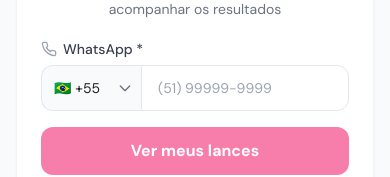
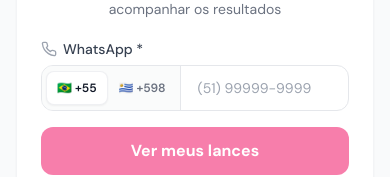
Before and after one commit to Caualopes01/leilaodasguria, a Next.js app: page /meus-lances in a window 390 px wide. Shown: the part 259-436 px from the top of the page. Built offline with nearby package versions, Linux system fonts and the light colour scheme; no server answers; a web font is replaced by a local one.

Commit message:
feat: replace country select dropdown with a button-based toggle in PhoneInput component

```diff
--- a/src/components/PhoneInput.tsx
+++ b/src/components/PhoneInput.tsx
@@ -67,21 +67,22 @@
       <label className="block text-sm font-medium text-gray-700 mb-1.5 flex items-center gap-1.5">
         <Phone className="w-4 h-4 text-gray-400" /> WhatsApp *
       </label>
-      <div className="flex w-full items-stretch relative">
-        <div className="relative flex-shrink-0">
-          <select
-            className="h-full pl-3 pr-8 py-3 bg-gray-50 border border-gray-200 border-r-0 rounded-l-xl text-sm appearance-none outline-none focus:ring-2 focus:ring-rosa-500/20 focus:border-rosa-500 transition-all cursor-pointer"
-            value={country}
-            onChange={e => handleCountryChange(e.target.value as 'BR' | 'UY')}
+      <div className="flex w-full items-stretch bg-white border border-gray-200 rounded-xl focus-within:ring-2 focus-within:ring-rosa-500/20 focus-within:border-rosa-500 transition-all overflow-hidden">
+        <div className="flex items-center bg-gray-50/80 p-1 border-r border-gray-200">
+          <button
+            type="button"
+            onClick={() => handleCountryChange('BR')}
+            className={`flex items-center justify-center px-2.5 py-2 text-xs font-semibold rounded-lg transition-all ${country === 'BR' ? 'bg-white shadow-sm text-gray-900 border border-gray-200/60' : 'text-gray-500 hover:text-gray-700 border border-transparent'}`}
           >
-            <option value="BR">🇧🇷 +55</option>
-            <option value="UY">🇺🇾 +598</option>
-          </select>
-          <div className="pointer-events-none absolute inset-y-0 right-0 flex items-center px-2 text-gray-500">
-            <svg className="h-4 w-4" fill="none" stroke="currentColor" viewBox="0 0 24 24">
-              <path strokeLinecap="round" strokeLinejoin="round" strokeWidth="2" d="M19 9l-7 7-7-7" />
-            </svg>
-          </div>
+            🇧🇷 +55
+          </button>
+          <button
+            type="button"
+            onClick={() => handleCountryChange('UY')}
+            className={`flex items-center justify-center px-2.5 py-2 text-xs font-semibold rounded-lg transition-all ${country === 'UY' ? 'bg-white shadow-sm text-gray-900 border border-gray-200/60' : 'text-gray-500 hover:text-gray-700 border border-transparent'}`}
+          >
+            🇺🇾 +598
+          </button>
         </div>
         <input
           type="tel"
@@ -89,7 +90,7 @@
           value={formatDisplayNumber(rawNumber)}
           onChange={e => handleNumberChange(e.target.value)}
           placeholder={country === 'BR' ? '(51) 99999-9999' : '99 123 456'}
-          className="flex-1 w-full px-4 py-3 border border-gray-200 rounded-r-xl text-sm outline-none focus:ring-2 focus:ring-rosa-500/20 focus:border-rosa-500 transition-all"
+          className="flex-1 w-full px-4 py-3 text-sm outline-none bg-transparent"
         />
       </div>
     </div>
```
